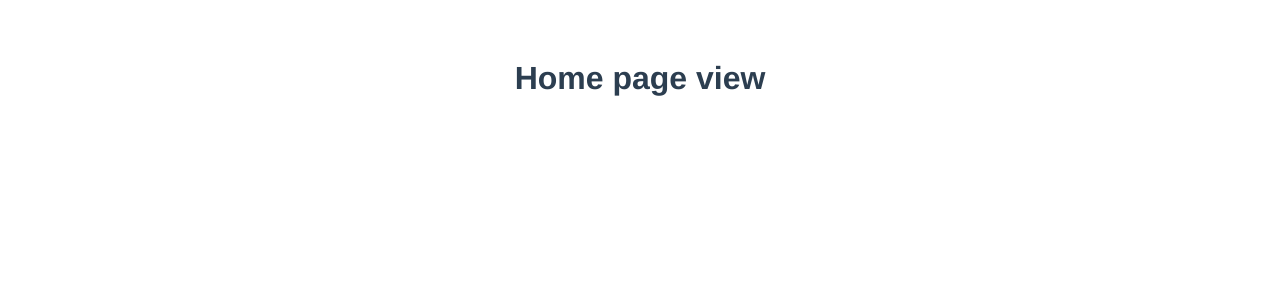
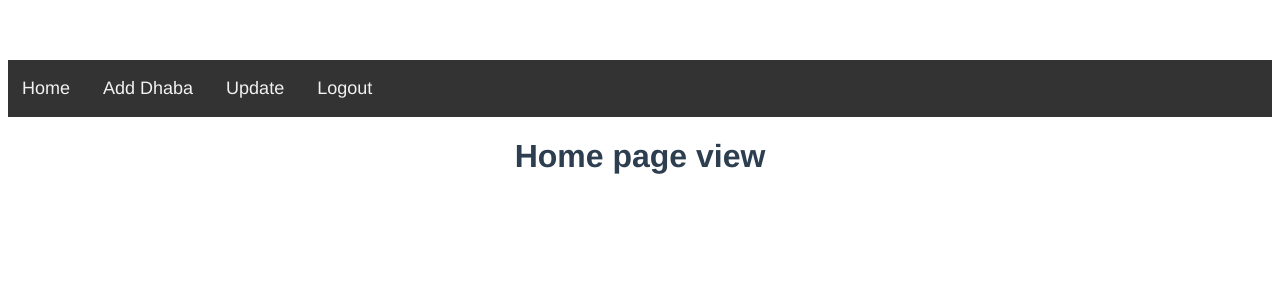
Before and after one commit to gulshanje/dhaba-management-with-vue, a Vue app: page / in a window 1280 px wide. Shown: the top 300 px of the page. Built offline with nearby package versions, Linux system fonts and the light colour scheme; sample sign-in values are in the browser's storage.

Commit message:
Added header component

```diff
--- /dev/null
+++ b/src/components/Header.vue
@@ -0,0 +1,38 @@
+<template>
+    <div class="nav-bar">
+        <a href="home">Home</a>
+        <a href="home">Add Dhaba</a>
+        <a href="home">Update</a>
+        <a href="home">Logout</a>
+    </div>
+</template>
+
+<script>
+    export default {
+        name: 'HeaderPage'
+    }
+</script>
+
+<style scoped>
+body{
+    padding: 0px;
+    margin: 0px;
+}
+.nav-bar{
+    background-color: #333;
+    overflow: hidden;
+}
+.nav-bar a{
+    float: left;
+    color: #f2f2f2;
+    text-align: center;
+    padding: 18px 14px;
+    text-decoration: none;
+    font-size: 18px;
+    margin-right: 5px;
+}
+.nav-bar a:hover{
+    background-color: #ddd;
+    color: #222;
+}
+</style>
--- a/src/components/Home.vue
+++ b/src/components/Home.vue
@@ -1,13 +1,26 @@
 <template>
     <div>
+        <HeaderPage />
         <h1>Home page view</h1>
 
     </div>
 </template>
 
 <script>
+import HeaderPage from './Header';
     export default {
         name: "HomePage",
+        components: {
+            HeaderPage
+        },
+        mounted()
+        {
+            let userInfo = localStorage.getItem('user-info')
+            if(!userInfo)
+            {
+            this.$router.push({name: 'SignUp'})
+            }
+        }
 
     }
 </script>
```
